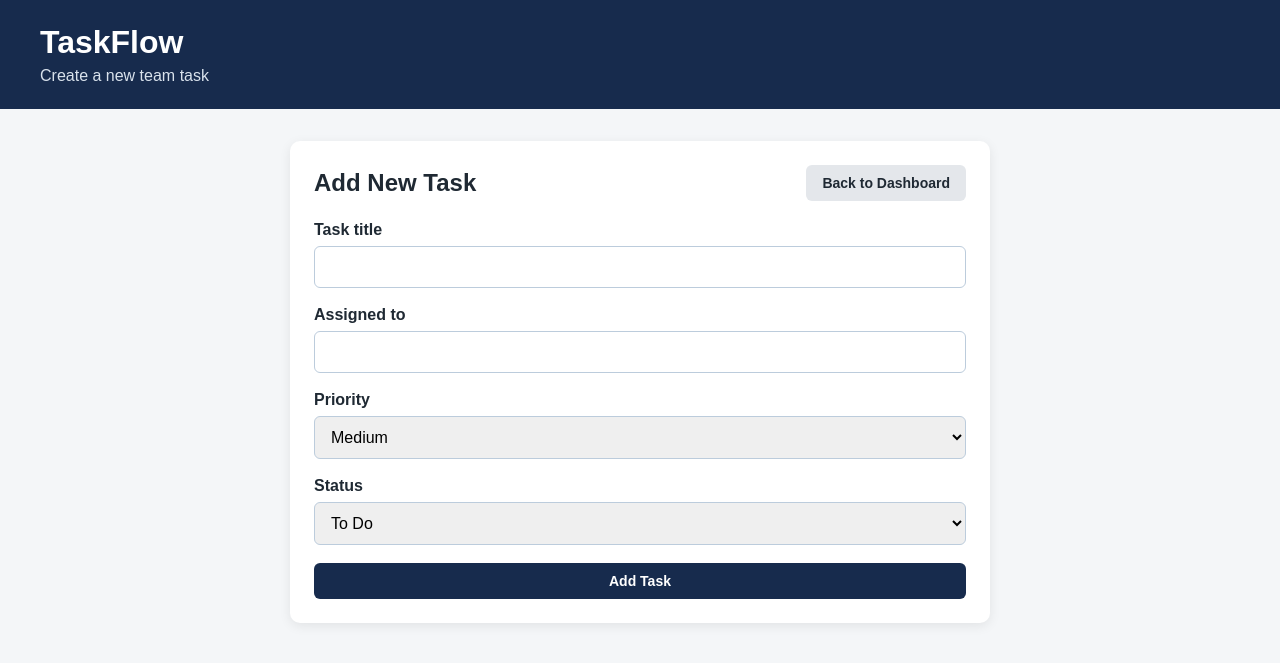
After one commit to AineH3105/taskflow-business-app, a Flask app: page /add in a window 1280 px wide. The commit adds this page. Shown: the top 663 px of the page. Run offline with Flask 3, Linux system fonts and the light colour scheme.

Commit message:
Add task creation form and JSON storage

```diff
--- a/app.py
+++ b/app.py
@@ -1,15 +1,52 @@
-from flask import Flask, render_template
 import json
 
+from flask import Flask, redirect, render_template, request, url_for
+
 app = Flask(__name__)
+
+TASKS_FILE = "tasks.json"
+
+
+def load_tasks():
+    """Load tasks from the JSON file."""
+    try:
+        with open(TASKS_FILE, "r", encoding="utf-8") as file:
+            return json.load(file)
+    except (FileNotFoundError, json.JSONDecodeError):
+        return []
+
+
+def save_tasks(tasks):
+    """Save tasks to the JSON file."""
+    with open(TASKS_FILE, "w", encoding="utf-8") as file:
+        json.dump(tasks, file, indent=4)
 
 
 @app.route("/")
 def home():
-    with open("tasks.json", "r") as file:
-        tasks = json.load(file)
+    tasks = load_tasks()
+    return render_template("index.html", tasks=tasks)
 
-    return render_template("index.html", tasks=tasks)
+
+@app.route("/add", methods=["GET", "POST"])
+def add_task():
+    if request.method == "POST":
+        tasks = load_tasks()
+
+        new_task = {
+            "id": max((task["id"] for task in tasks), default=0) + 1,
+            "title": request.form["title"].strip(),
+            "assigned_to": request.form["assigned_to"].strip(),
+            "priority": request.form["priority"],
+            "status": request.form["status"],
+        }
+
+        tasks.append(new_task)
+        save_tasks(tasks)
+
+        return redirect(url_for("home"))
+
+    return render_template("add_task.html")
 
 
 if __name__ == "__main__":
--- a/static/style.css
+++ b/static/style.css
@@ -95,3 +95,78 @@ th {
     text-align: center;
     color: #627d98;
 }
+.section-heading {
+    display: flex;
+    justify-content: space-between;
+    align-items: center;
+    gap: 16px;
+    margin-bottom: 20px;
+}
+
+.section-heading h2 {
+    margin: 0;
+}
+
+.primary-button,
+.secondary-button {
+    display: inline-block;
+    padding: 10px 16px;
+    border: none;
+    border-radius: 6px;
+    text-decoration: none;
+    font-size: 14px;
+    font-weight: bold;
+    cursor: pointer;
+}
+
+.primary-button {
+    background-color: #172b4d;
+    color: white;
+}
+
+.primary-button:hover {
+    background-color: #244575;
+}
+
+.secondary-button {
+    background-color: #e4e7eb;
+    color: #1f2933;
+}
+
+.secondary-button:hover {
+    background-color: #cbd2d9;
+}
+
+.form-card {
+    max-width: 700px;
+    margin: 0 auto;
+}
+
+.task-form {
+    display: grid;
+    gap: 18px;
+}
+
+.form-group {
+    display: grid;
+    gap: 7px;
+}
+
+.form-group label {
+    font-weight: bold;
+}
+
+.form-group input,
+.form-group select {
+    width: 100%;
+    padding: 11px 12px;
+    border: 1px solid #bcccdc;
+    border-radius: 6px;
+    font: inherit;
+}
+
+.form-group input:focus,
+.form-group select:focus {
+    outline: 2px solid #9fb3c8;
+    border-color: #486581;
+}
--- /dev/null
+++ b/templates/add_task.html
@@ -0,0 +1,74 @@
+<!DOCTYPE html>
+<html lang="en">
+<head>
+    <meta charset="UTF-8">
+    <meta name="viewport" content="width=device-width, initial-scale=1.0">
+    <title>Add Task | TaskFlow</title>
+    <link rel="stylesheet" href="{{ url_for('static', filename='style.css') }}">
+</head>
+<body>
+
+<header class="page-header">
+    <h1>TaskFlow</h1>
+    <p>Create a new team task</p>
+</header>
+
+<main class="container">
+    <section class="dashboard-card form-card">
+        <div class="section-heading">
+            <h2>Add New Task</h2>
+            <a class="secondary-button" href="{{ url_for('home') }}">
+                Back to Dashboard
+            </a>
+        </div>
+
+        <form method="POST" class="task-form">
+            <div class="form-group">
+                <label for="title">Task title</label>
+                <input
+                    type="text"
+                    id="title"
+                    name="title"
+                    required
+                    maxlength="100"
+                >
+            </div>
+
+            <div class="form-group">
+                <label for="assigned_to">Assigned to</label>
+                <input
+                    type="text"
+                    id="assigned_to"
+                    name="assigned_to"
+                    required
+                    maxlength="60"
+                >
+            </div>
+
+            <div class="form-group">
+                <label for="priority">Priority</label>
+                <select id="priority" name="priority" required>
+                    <option value="Low">Low</option>
+                    <option value="Medium" selected>Medium</option>
+                    <option value="High">High</option>
+                </select>
+            </div>
+
+            <div class="form-group">
+                <label for="status">Status</label>
+                <select id="status" name="status" required>
+                    <option value="To Do" selected>To Do</option>
+                    <option value="In Progress">In Progress</option>
+                    <option value="Completed">Completed</option>
+                </select>
+            </div>
+
+            <button class="primary-button" type="submit">
+                Add Task
+            </button>
+        </form>
+    </section>
+</main>
+
+</body>
+</html>
```
Also changed, not shown: tasks.json (+7 -0 lines), templates/index.html (+6 -1 lines).
